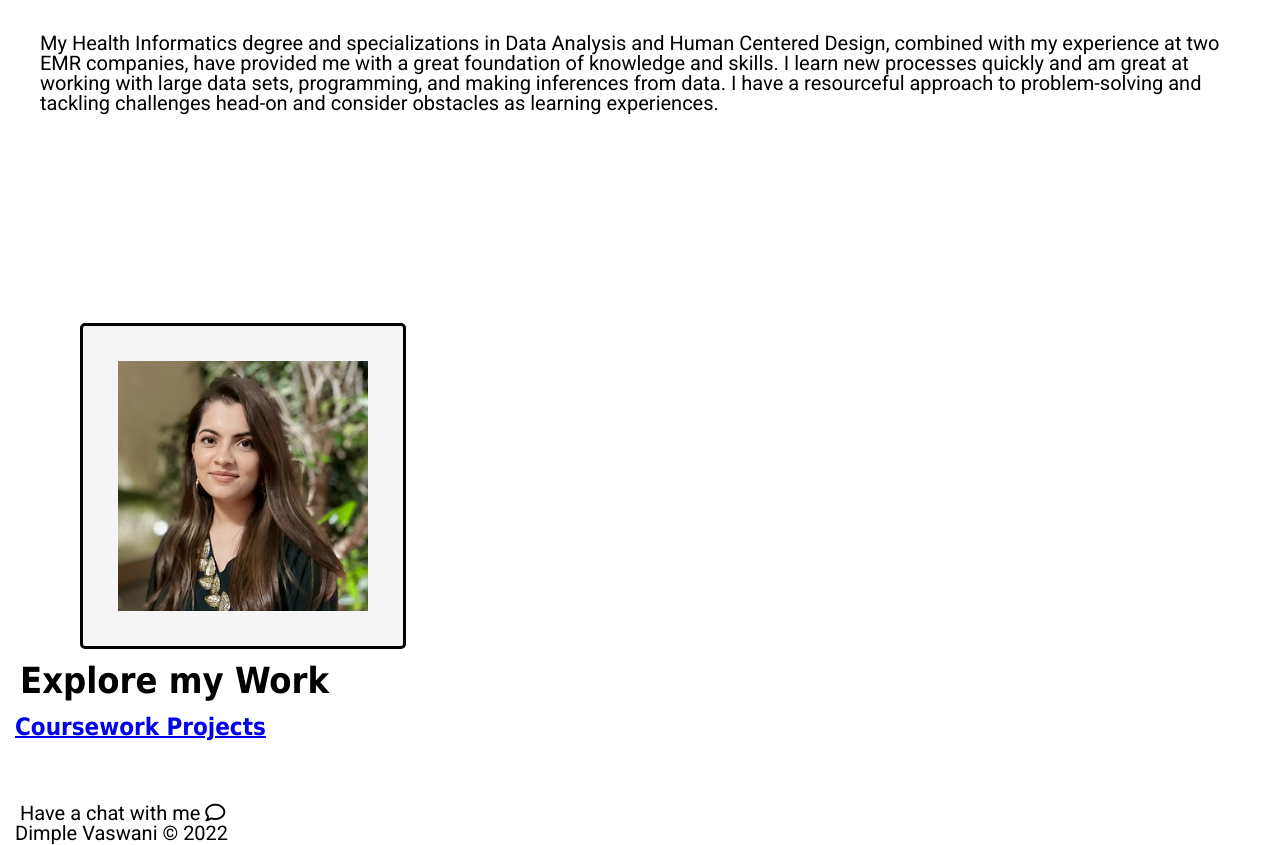
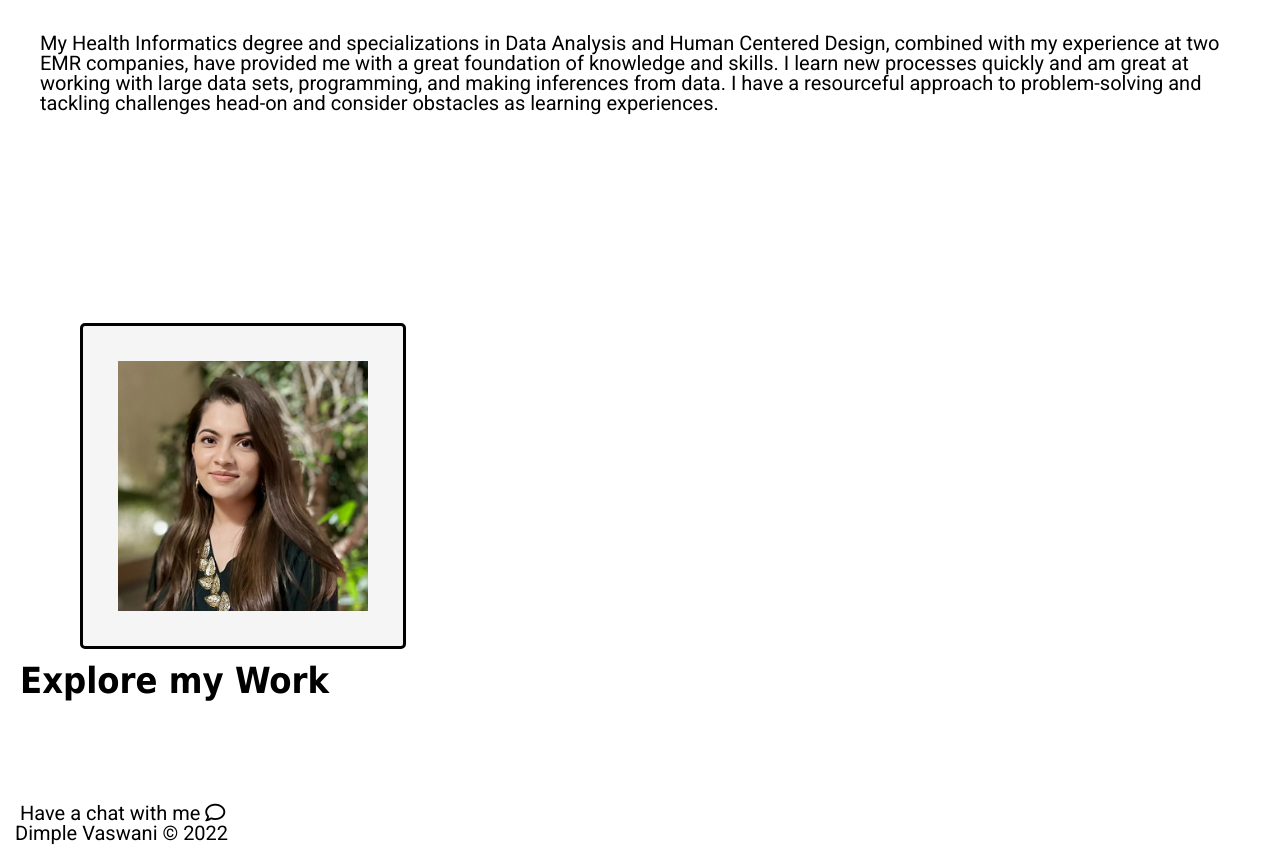
Before and after one commit to dimpledv/portfolio-content-mobile-view, a plain HTML site: page index.html in a window 1280 px wide. Shown: the part 497-1342 px from the top of the page. Drawn offline with Linux system fonts and the light colour scheme.

Commit message:
Update index.html

```diff
--- a/index.html
+++ b/index.html
@@ -40,10 +40,7 @@
 			    <img src="images/dimple_vaswani.png" alt="Dimple Vaswani" width="500">
                 </div>
                 <div class="projhead">
-                    <h1 >Explore my Work </h1>
-                    <ul>
-                        <li><a href="./projects.html"><h2>Coursework Projects</h2></a></li>
-                    </ul>
+			<h1 >Explore my Work </h1>
                 </div>
 		</div>
             </main>
```
